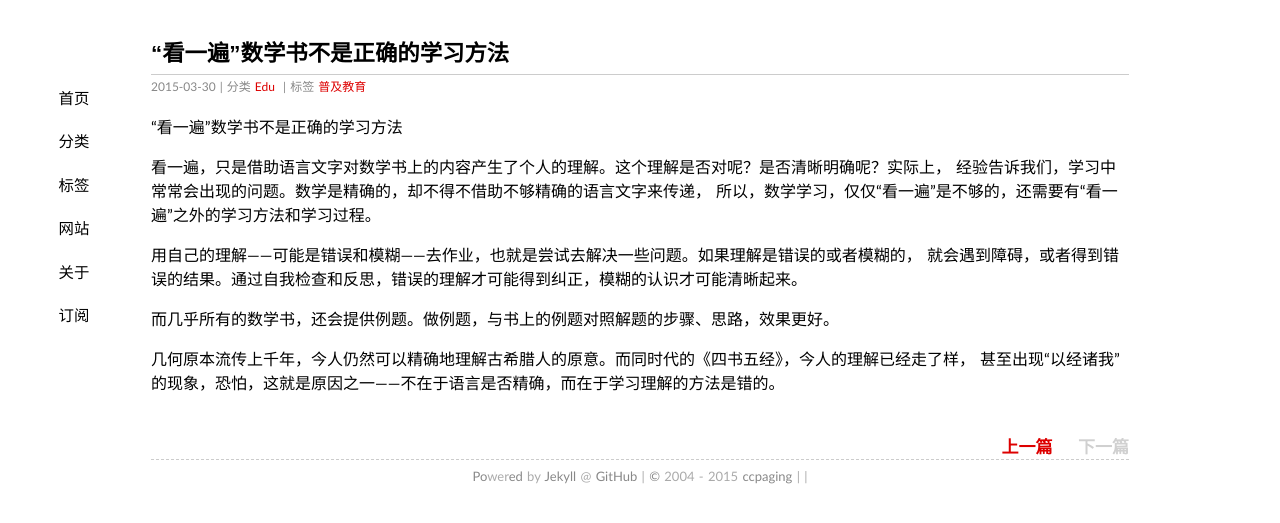
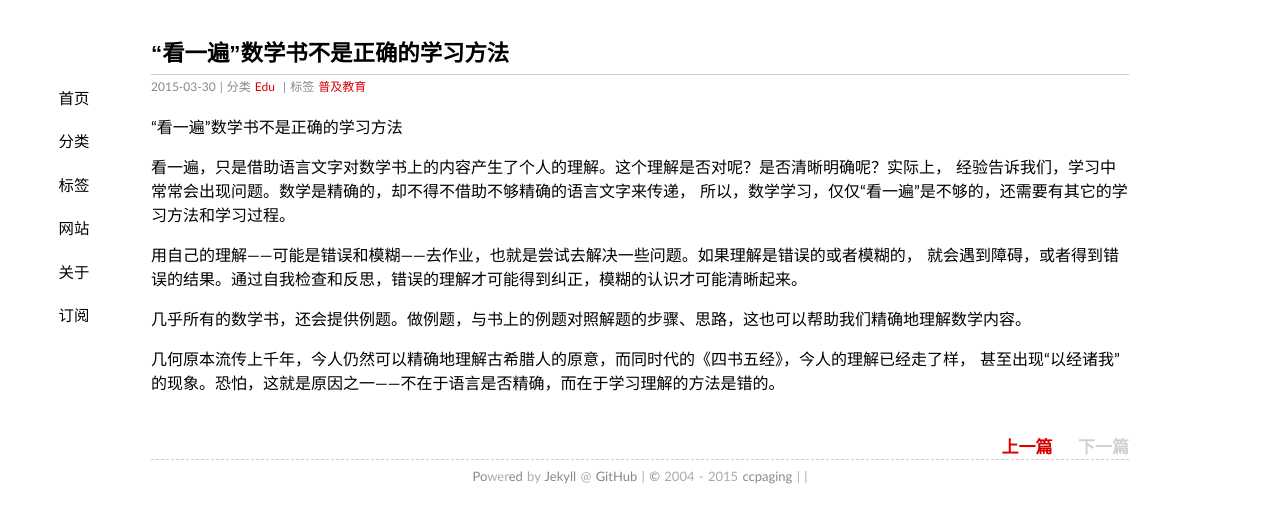
Before and after one commit to ccpaging/ccpaging.github.io, a Jekyll site: the page built from _posts/2015-03-30-ReadMath.md, in a window 1280 px wide. Shown: the top 523 px of the page. Built offline with Jekyll 4.4.1, drawn with Linux system fonts in a browser that asks for light colours; comment, search, counter and statistics services are not loaded.

Commit message:
New post

```diff
--- a/_posts/2015-03-30-ReadMath.md
+++ b/_posts/2015-03-30-ReadMath.md
@@ -10,13 +10,13 @@ mathjax: false
 “看一遍”数学书不是正确的学习方法
 
 看一遍，只是借助语言文字对数学书上的内容产生了个人的理解。这个理解是否对呢？是否清晰明确呢？实际上，
-经验告诉我们，学习中常常会出现的问题。数学是精确的，却不得不借助不够精确的语言文字来传递，
-所以，数学学习，仅仅“看一遍”是不够的，还需要有“看一遍”之外的学习方法和学习过程。
+经验告诉我们，学习中常常会出现问题。数学是精确的，却不得不借助不够精确的语言文字来传递，
+所以，数学学习，仅仅“看一遍”是不够的，还需要有其它的学习方法和学习过程。
 
 用自己的理解——可能是错误和模糊——去作业，也就是尝试去解决一些问题。如果理解是错误的或者模糊的，
 就会遇到障碍，或者得到错误的结果。通过自我检查和反思，错误的理解才可能得到纠正，模糊的认识才可能清晰起来。
 
-而几乎所有的数学书，还会提供例题。做例题，与书上的例题对照解题的步骤、思路，效果更好。
+几乎所有的数学书，还会提供例题。做例题，与书上的例题对照解题的步骤、思路，这也可以帮助我们精确地理解数学内容。
 
-几何原本流传上千年，今人仍然可以精确地理解古希腊人的原意。而同时代的《四书五经》，今人的理解已经走了样，
-甚至出现“以经诸我”的现象，恐怕，这就是原因之一——不在于语言是否精确，而在于学习理解的方法是错的。
+几何原本流传上千年，今人仍然可以精确地理解古希腊人的原意，而同时代的《四书五经》，今人的理解已经走了样，
+甚至出现“以经诸我”的现象。恐怕，这就是原因之一——不在于语言是否精确，而在于学习理解的方法是错的。
```
